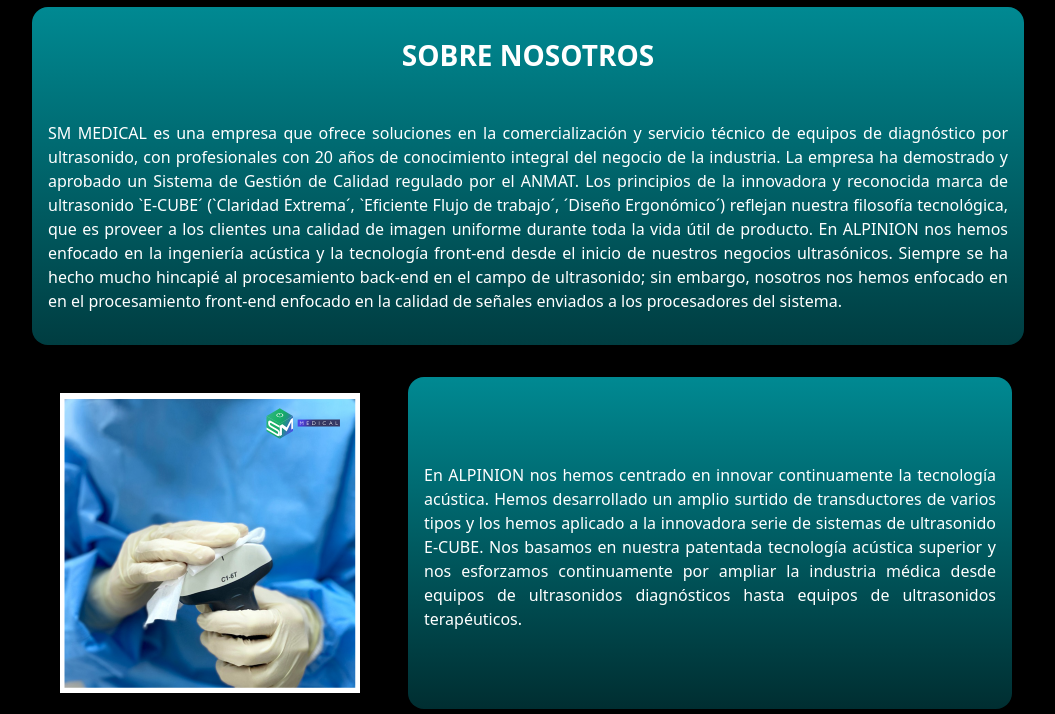
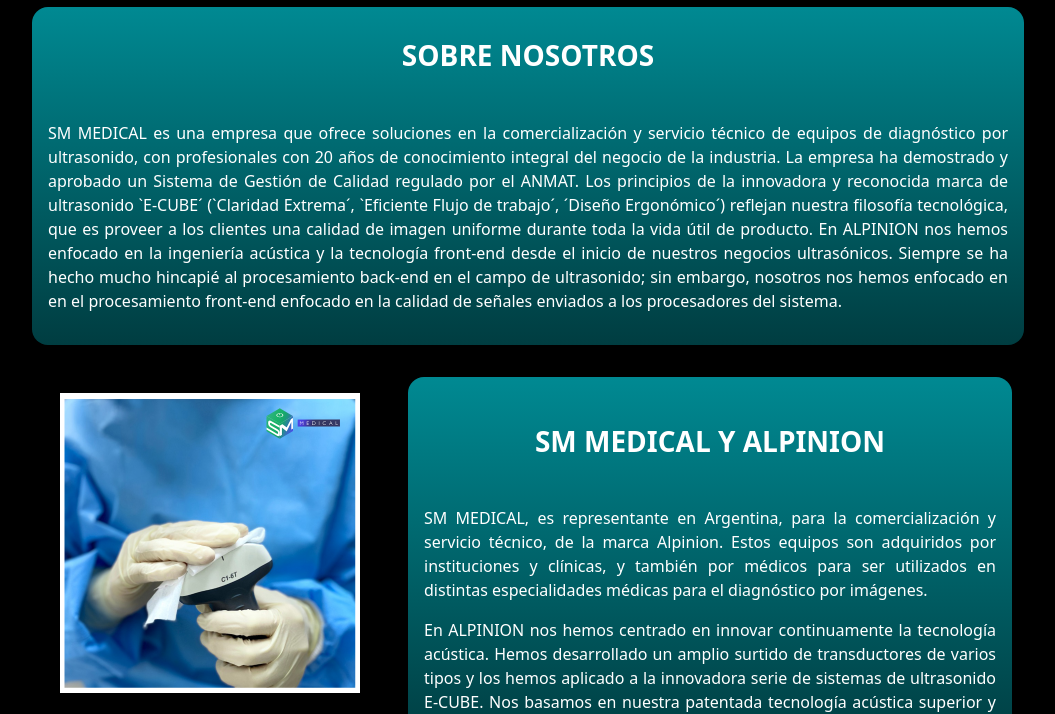
Before and after one commit to lucasmarenco/smmedical, a plain HTML site: page nosotros.html in a window 1280 px wide. Shown: the part 90-804 px from the top of the page, without its empty margins (112-1167 px from the left). Drawn offline with nearby package versions, Linux system fonts and the light colour scheme.

Commit message:
Correciiones

```diff
--- a/nosotros.html
+++ b/nosotros.html
@@ -126,8 +126,10 @@
             <br />
 
             <div class="col-sm-secondtext">
+              <h3>SM MEDICAL Y ALPINION</h3>
+              <BR></BR>
+              <p>SM MEDICAL, es representante en Argentina, para  la comercialización y servicio técnico, de la marca Alpinion. Estos equipos son adquiridos por instituciones y clínicas,  y también por médicos para ser utilizados en distintas especialidades médicas para el diagnóstico por imágenes.</p>
               <p>
-                <br />
                 En ALPINION nos hemos centrado en innovar continuamente la
                 tecnología acústica. Hemos desarrollado un amplio surtido de
                 transductores de varios tipos y los hemos aplicado a la innovadora
--- a/style.scss
+++ b/style.scss
@@ -107,6 +107,9 @@ button {
 
 /*Contenido INDEX*/
 
+.video-style {
+  display: flex;
+  flex-direction: column;
   .video-style-resolution {
     width: 380px;
     height: 315px;
@@ -118,8 +121,8 @@ button {
     font-family: "Fjalla One", sans-serif;
     font-style: italic;
     color: rgb(192, 196, 243) !important;
-  font-weight: bolder;
-  font-size: 50pt;
+    font-weight: bolder !important;
+    font-size: 30pt !important;
   }
   .video-style-texto-button {
     //background-color: $secondary-color !important;
@@ -127,18 +130,24 @@ button {
     color: $third-color !important;
     border-radius: 1rem;
     margin: auto;
-  font-size: 1rem;
     font-family: Verdana, Geneva, Tahoma, sans-serif;
     justify-content: center;
   }
+}
 
 /*Contenido NOSOTROS*/
+.container-style {
+  display: flex;
+  flex-direction: column;
+  margin: auto;
+  justify-content: center;
+}
 
 .col-sm {
   text-align: justify;
   color: $third-color !important;
   width: 90%;
-  margin: 1rem;
+  margin: auto;
   padding: 1em;
   justify-content: center;
   align-content: center;
@@ -149,7 +158,7 @@ button {
   text-align: justify;
   color: $third-color !important;
   width: 90%;
-  margin: 1rem;
+  margin: auto;
   padding: 1em;
   justify-content: center;
   align-content: center;
@@ -163,6 +172,12 @@ button {
   text-align: center;
 
   /*background: linear-gradient(rgba(120, 122, 122, 0.9), rgba(14, 13, 13, 0));*/
+}
+.col-sm-secondtext h3 {
+  margin: 1rem 0rem 0rem 0rem;
+  color: $third-color;
+  font-weight: bolder;
+  text-align: center;
 }
 .container-image {
   justify-content: center;
@@ -211,10 +226,40 @@ button {
   .flex-container {
     display: flex;
     flex-direction: row;
+    justify-content: inherit;
   }
   .container-style {
     width: 80%;
     margin: auto;
+  }
+  .col-sm {
+    text-align: justify;
+    color: $third-color !important;
+    width: 100%;
+    margin: 1rem;
+    padding: 1em;
     justify-content: center;
+    align-content: center;
+    background: linear-gradient(rgba(0, 152, 162, 0.9), rgba(0, 152, 162, 0.4));
+    border-radius: 1em;
+  }
+
+  .col-sm-secondtext {
+    text-align: justify;
+    color: $third-color !important;
+    width: 100%;
+    margin: 1rem;
+    padding: 1em;
+    padding-top: 2rem;
+    justify-content: flex-end;
+    align-content: flex-end;
+    background: linear-gradient(rgba(0, 152, 162, 0.9), rgba(0, 152, 162, 0.3));
+    border-radius: 1em;
+  }
+  .col-sm-secondtext h3 {
+    margin: 1rem 0rem 0rem 0rem;
+    color: $third-color;
+    font-weight: bolder;
+    text-align: center;
   }
 }
```
Also changed, not shown: style.css, 1 other file. Lines whose indentation alone changed are shown as unchanged.
